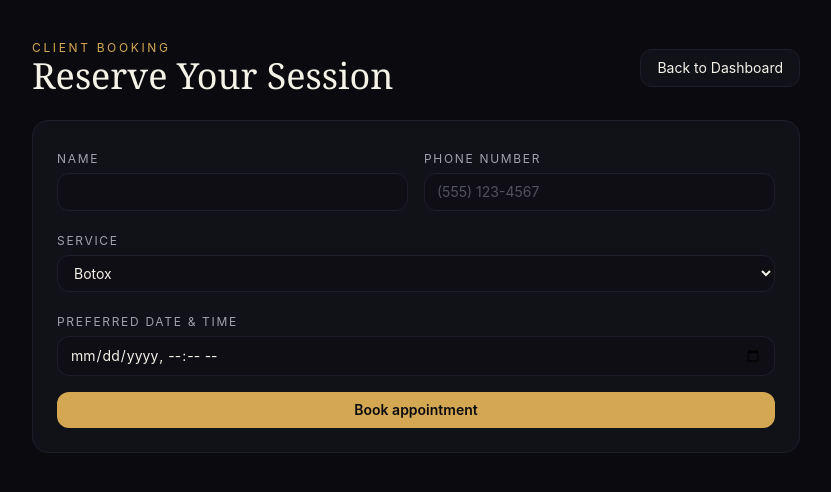
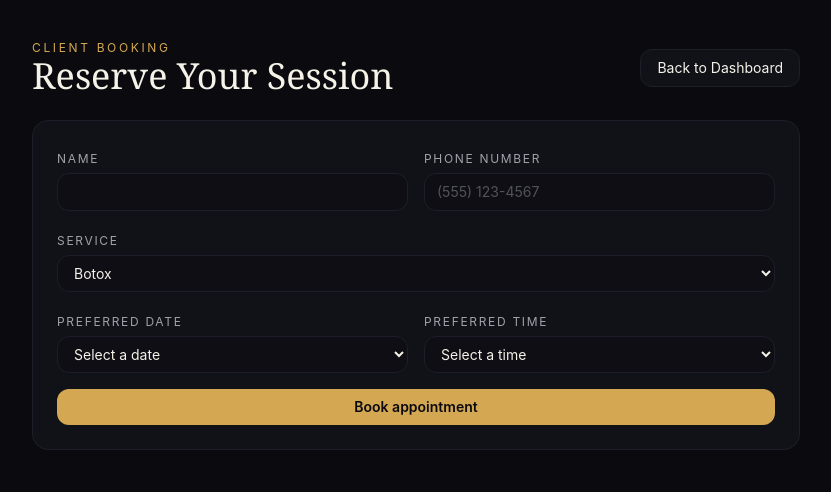
Before and after one commit to Hyun-J-Choi/LevoHq, a Next.js app: page /book in a window 1280 px wide. Shown: the top 492 px of the page, without its empty margins (224-1055 px from the left). Built offline with nearby package versions, Linux system fonts and the light colour scheme.

Commit message:
Fix booking form with date and time dropdowns

```diff
--- a/components/BookForm.tsx
+++ b/components/BookForm.tsx
@@ -5,29 +5,47 @@ import { normalizeToE164 } from "@/lib/phone";
 
 const services = ["Botox", "Filler", "Microneedling", "Facial", "Consultation"] as const;
 
-/** `min` for `<input type="datetime-local">`: start of today in the user's local calendar. */
-function minDatetimeLocalToday(): string {
-  const n = new Date();
-  const y = n.getFullYear();
-  const m = String(n.getMonth() + 1).padStart(2, "0");
-  const d = String(n.getDate()).padStart(2, "0");
-  return `${y}-${m}-${d}T00:00`;
+function getNextDays(count: number): { value: string; label: string }[] {
+  const days = [];
+  const dayNames = ["Sunday", "Monday", "Tuesday", "Wednesday", "Thursday", "Friday", "Saturday"];
+  const monthNames = ["Jan", "Feb", "Mar", "Apr", "May", "Jun", "Jul", "Aug", "Sep", "Oct", "Nov", "Dec"];
+  for (let i = 1; i <= count; i++) {
+    const d = new Date();
+    d.setDate(d.getDate() + i);
+    const y = d.getFullYear();
+    const m = String(d.getMonth() + 1).padStart(2, "0");
+    const day = String(d.getDate()).padStart(2, "0");
+    const label = `${dayNames[d.getDay()]}, ${monthNames[d.getMonth()]} ${d.getDate()}`;
+    days.push({ value: `${y}-${m}-${day}`, label });
+  }
+  return days;
 }
 
-interface BookingPayload {
-  name: string;
-  phone: string;
-  service: string;
-  /** `datetime-local` value (`YYYY-MM-DDTHH:mm`). */
-  preferredDateTime: string;
+function getTimeSlots(): { value: string; label: string }[] {
+  const slots = [];
+  for (let h = 9; h <= 19; h++) {
+    for (const min of [0, 30]) {
+      if (h === 19 && min === 30) continue;
+      const hh = String(h).padStart(2, "0");
+      const mm = String(min).padStart(2, "0");
+      const period = h < 12 ? "AM" : "PM";
+      const displayH = h > 12 ? h - 12 : h === 0 ? 12 : h;
+      slots.push({ value: `${hh}:${mm}`, label: `${displayH}:${mm} ${period}` });
+    }
+  }
+  return slots;
 }
 
+const DATE_OPTIONS = getNextDays(14);
+const TIME_OPTIONS = getTimeSlots();
+
 export default function BookForm() {
-  const [form, setForm] = useState<BookingPayload>({
+  const [form, setForm] = useState({
     name: "",
     phone: "",
     service: services[0],
-    preferredDateTime: "",
+    preferredDate: "",
+    preferredTime: "",
   });
   const [loading, setLoading] = useState(false);
   const [message, setMessage] = useState("");
@@ -42,13 +60,12 @@ export default function BookForm() {
     setSmsNote("");
 
     try {
-      const raw = form.preferredDateTime.trim();
-      if (!raw) {
-        throw new Error("Please choose a preferred date and time.");
+      if (!form.preferredDate || !form.preferredTime) {
+        throw new Error("Please select a date and time.");
       }
-      const localPreferred = new Date(raw);
+      const localPreferred = new Date(`${form.preferredDate}T${form.preferredTime}:00`);
       if (Number.isNaN(localPreferred.getTime())) {
-        throw new Error("Invalid date or time");
+        throw new Error("Invalid date or time.");
       }
       const clientTimeZone = Intl.DateTimeFormat().resolvedOptions().timeZone;
 
@@ -98,7 +115,8 @@ export default function BookForm() {
         name: "",
         phone: "",
         service: services[0],
-        preferredDateTime: "",
+        preferredDate: "",
+        preferredTime: "",
       });
     } catch (err) {
       console.error(err);
@@ -134,17 +152,31 @@ export default function BookForm() {
             ))}
           </select>
         </label>
-        <label className="space-y-1 md:col-span-2">
-          <span className="text-xs uppercase tracking-[0.14em] text-zinc-400">Preferred Date &amp; Time</span>
-          <input
-            name="preferredDateTime"
-            type="datetime-local"
-            required
-            min={minDatetimeLocalToday()}
-            value={form.preferredDateTime}
-            onChange={(event) => setForm({ ...form, preferredDateTime: event.target.value })}
+        <label className="space-y-1">
+          <span className="text-xs uppercase tracking-[0.14em] text-zinc-400">Preferred Date</span>
+          <select
+            value={form.preferredDate}
+            onChange={(e) => setForm({ ...form, preferredDate: e.target.value })}
             className="w-full rounded-xl border border-[#1E1E2A] bg-[#0E0E14] px-3 py-2 text-sm text-[#F5F2E8] outline-none focus:border-[#D4A853]/70"
-          />
+          >
+            <option value="">Select a date</option>
+            {DATE_OPTIONS.map((d) => (
+              <option key={d.value} value={d.value}>{d.label}</option>
+            ))}
+          </select>
+        </label>
+        <label className="space-y-1">
+          <span className="text-xs uppercase tracking-[0.14em] text-zinc-400">Preferred Time</span>
+          <select
+            value={form.preferredTime}
+            onChange={(e) => setForm({ ...form, preferredTime: e.target.value })}
+            className="w-full rounded-xl border border-[#1E1E2A] bg-[#0E0E14] px-3 py-2 text-sm text-[#F5F2E8] outline-none focus:border-[#D4A853]/70"
+          >
+            <option value="">Select a time</option>
+            {TIME_OPTIONS.map((t) => (
+              <option key={t.value} value={t.value}>{t.label}</option>
+            ))}
+          </select>
         </label>
       </div>
 
```
